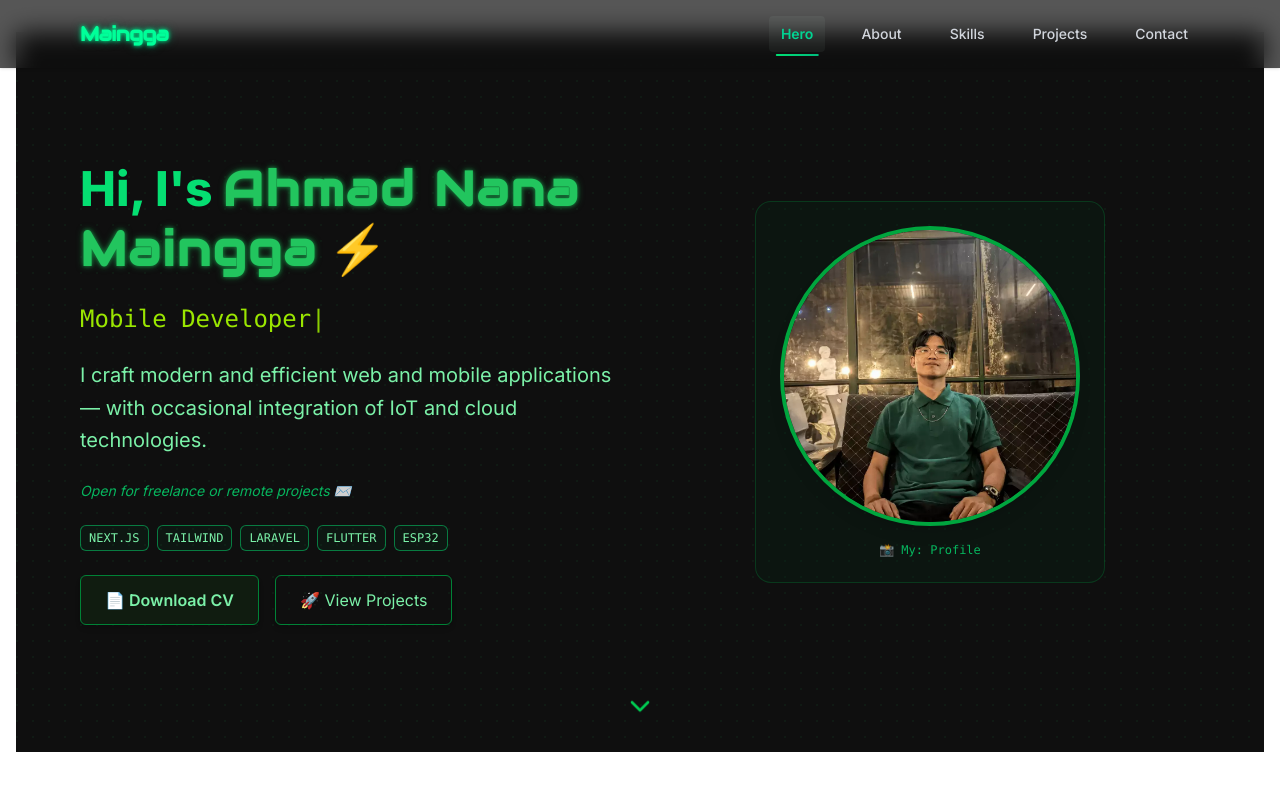
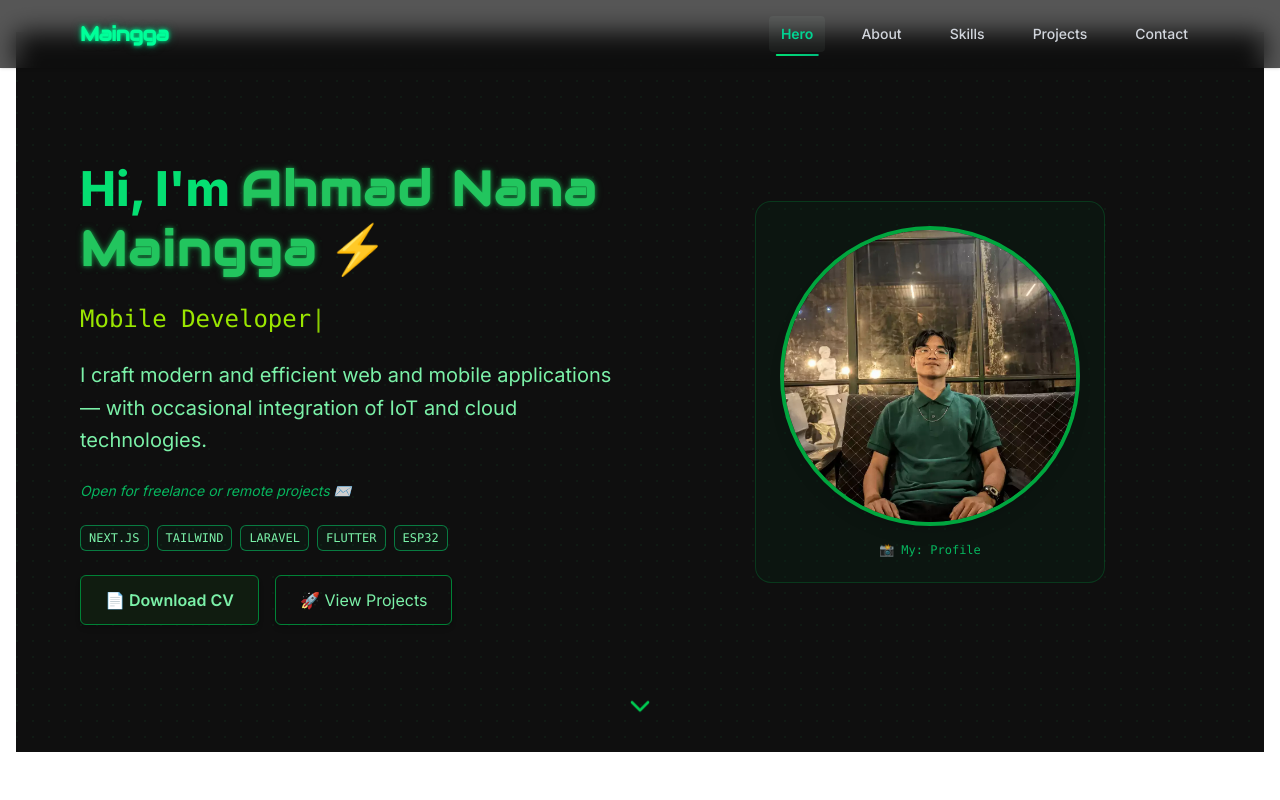
Before and after one commit to maingga/portofolio-website, a Next.js app: page / in a window 1280 px wide. Shown: the top 800 px of the page. Built offline with nearby package versions, Linux system fonts and the light colour scheme.

Commit message:
Update isi portofolio

```diff
--- a/src/components/Hero.tsx
+++ b/src/components/Hero.tsx
@@ -147,7 +147,7 @@ useEffect(() => {
             md:text-5xl
           "
         >
-          Hi, I&apos;s{" "}
+          Hi, I&apos;m{" "}
           <span
             className="
               glow-green
```
